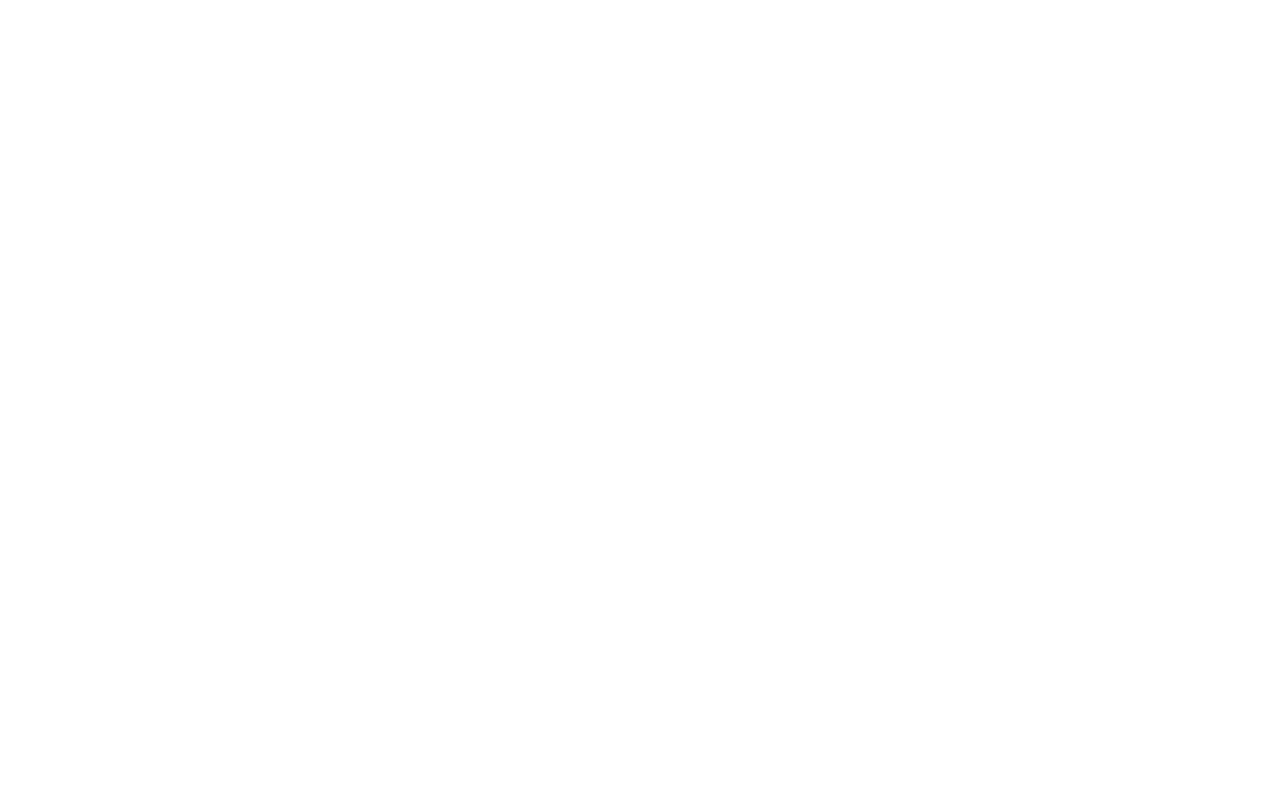
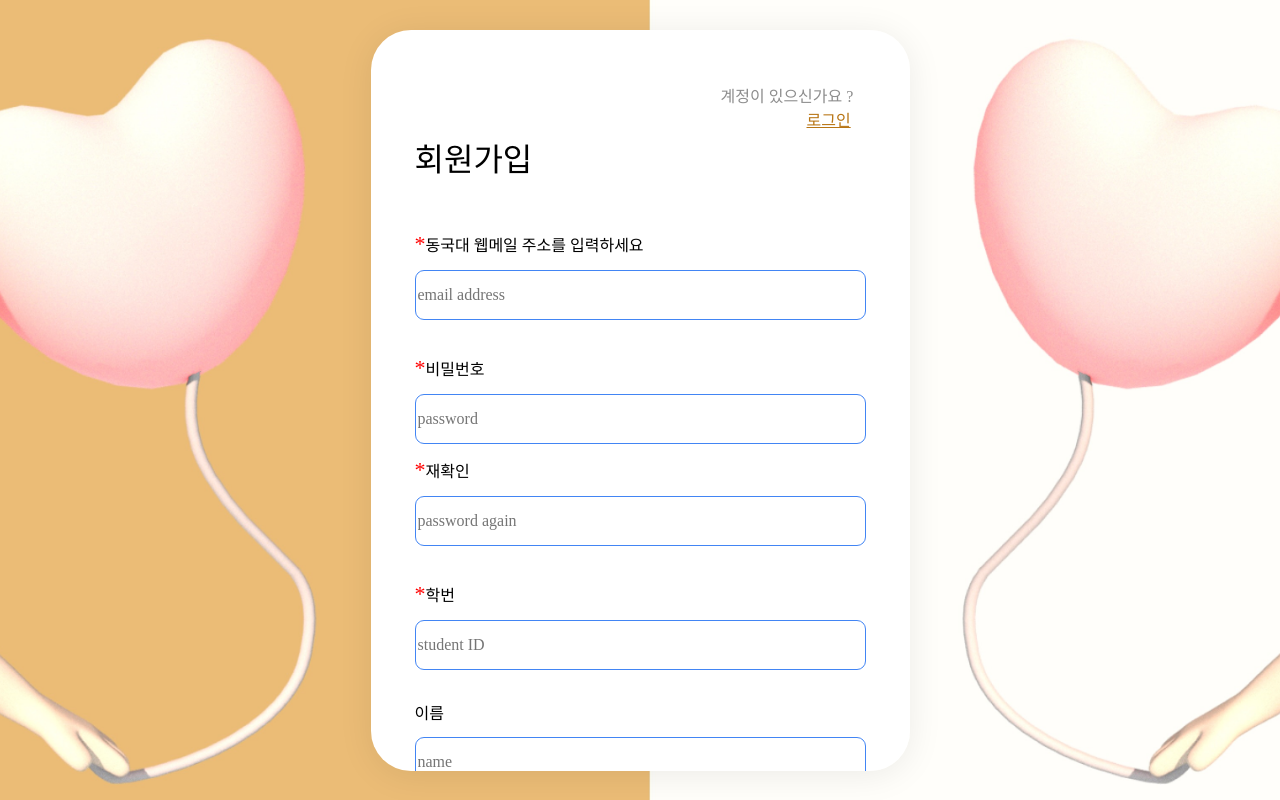
Before and after one commit to gsandoo/2023-1-OSSP2-4ofUs-4, a Vue app in the folder FRONTEND/cokkirri/: page /#/SignUp in a window 1280 px wide. Before the commit this address had no page. Built offline with nearby package versions, Linux system fonts and the light colour scheme.

Commit message:
회원가입 페이지 작성 & 로그인 페이지 수정 & 바탕화면 설정

```diff
--- a/FRONTEND/cokkirri/src/App.vue
+++ b/FRONTEND/cokkirri/src/App.vue
@@ -1,4 +1,25 @@
 <template>
     <!---모든 주소 정보를 RouterView로 가져왔음--->
+    <div>
     <RouterView />
+    </div>
 </template>
+
+<style lang="scss">
+    // 배경 화면 설정
+    body {
+        background: url("./assets/login/background.jpg") no-repeat center center fixed;
+        -webkit-background-size: cover;
+        -moz-background-size: cover;
+        -o-background-size: cover;
+        background-size: cover;
+        display: grid;
+        grid-template-rows: auto;
+        justify-items: center;
+        align-items: center;
+    }
+    body, html {
+        margin: 0;
+        height: 100%;
+    }
+</style>
--- a/FRONTEND/cokkirri/src/routes/Home.vue
+++ b/FRONTEND/cokkirri/src/routes/Home.vue
@@ -1,33 +1,36 @@
 <template>
     <!-- 이곳에 로그인 뼈대 생성. 추후 컴포넌트로 빼내서 활용할 예정.  -->
-    <div class="container background" >
+    <div class="container" >
         <div class="form-frame">
-            <h2 :style="{'padding-top': '113px','margin-left': '44px'}">로그인</h2>
+            <div :style="{'margin-left': '341px'}">
+                <p :style="{'margin-left': '5px','margin-top':'53px','margin-bottom':'0','font-size': '16px','color': '#8D8D8D'}">
+                    아직 회원이 아니라면 ?
+                </p>
+                <router-link to="/SignUp" :style="{'margin-left': '95px','color': '#B87514'}">회원가입</router-link>
+            </div>
+            <h2 :style="{'margin-top': '18px','margin-left': '44px','font-size':'55px'}">로그인</h2>
             <div :style="{'margin-top': '52px'}">
-                <form @submit.prevent="fnLogin">
-                    <p :style="{'margin-left': '44px'}">아이디 또는 이메일 주소를 입력하세요.</p>
+                <p :style="{'margin-left': '44px','font-size': '16px','margin-bottom': '0px'}">아이디 또는 이메일 주소를 입력하세요.</p>
                 <input
-                            class="w3-input"
-                            name="uid"
+                    name="user id"
                     placeholder="email address"
-                            :style="{'margin-top': '13px',width: '451px', height: '50px', 'margin-left': '44px',background: '#FFFFFF',border: '1px solid #4285F4','border-radius': '9px'}"
-                            v-model="user_id">
-                    <p :style="{'margin-top': '69px','margin-left': '44px'}">비밀번호를 입력하세요</p>
+                    :style="bigInputStyle"
+                    @keydown.enter="submitForm"
+                    v-model="userId">
+                <p :style="{'margin-top': '69px','margin-left': '44px','font-size': '16px','margin-bottom': '0px'}">비밀번호를 입력하세요</p>
                 <input
+                    type="password"
                     name="password"
-                        class="w3-input"
                     placeholder="password"
-                        :style="{'margin-top': '13px',width: '451px', height: '50px', 'margin-left': '44px',background: '#FFFFFF',border: '1px solid #4285F4','border-radius': '9px'}"
-                        v-model="user_pw" type="password">
-                    <p>
+                    :style="[bigInputStyle,{'margin-bottom': '8px'}]"
+                    @keydown.enter="submitForm"
+                    v-model="userPassword">
+                <router-link @click="alertMassage" to="/" :style="{'margin-left': '416px','color': '#AD3113','font-size': '13px'}">비밀번호 찾기</router-link>
                 <button
-                            type="submit"
-                            class="w3-button w3-green w3-round"
-                            :style="{'box-shadow': '0px 4px 19px rgba(119, 147, 65, 0.3)','border-radius': '10px',background: '#E48700','margin-top': '80px',width: '451px', height: '54px', 'margin-left': '44px'}">
+                    :style="ButtonStyle"
+                    @click="submitForm">
                     로그인
                 </button>
-                    </p>
-                </form>
             </div>
         </div>
     </div>
@@ -35,23 +38,47 @@
 
 <script>
 export default {
-    // 아직 로그인 추가 구현 필요함
+    // 아직 로그인 추가 구현 필요함. 메소드 및 데이터 수정중
     data() {
         return {
-            user_id: '',
-            user_pw: '',
-    }},
+            userId: '',
+            userPassword: '',
+            // 스타일 객체
+            bigInputStyle: {
+                'margin-top': '13px',
+                width: '451px',
+                height: '50px',
+                'margin-left': '44px',
+                background: '#FFFFFF',
+                border: '1px solid #4285F4',
+                'border-radius': '9px'
+            },
+            ButtonStyle: {
+                'box-shadow': '0px 4px 19px rgba(119, 147, 65, 0.3)',
+                'border-radius': '10px',
+                background: '#E48700',
+                'margin-top': '80px',width: '451px', height: '54px',
+                'margin-left': '44px', 'margin-right': '44px',
+                'border-color': '#E48700',
+                color: '#FFFFFF'
+            }
+        }
+    },
+    // back-end와 연결이 필요함.
     methods: {
-        fnLogin() {
-            if (this.user_id === '') {
+        submitForm() {
+            if (this.userId === '') {
                 alert('ID를 입력하세요.')
-            return
             }
-            if (this.user_pw === '') {
+            else if (this.userPassword === '') {
                 alert('비밀번호를 입력하세요.')
-                return
             }
+            else{
                 alert('로그인 되었습니다.')
+            }
+        },
+        alertMassage(){
+            alert("구현 예정")
         }
     }
 }
@@ -59,20 +86,11 @@
 
 <style lang="scss" scoped>
     @import "../scss/main";
-    // 배경화면. 추후 컴포넌트에서 벗어나서 상위 배경화면으로 옮길 예정.
-    .background{
-        background: url("../assets/login/background.jpg") no-repeat center center fixed;
-        -webkit-background-size: cover;
-        -moz-background-size: cover;
-        -o-background-size: cover;
-        background-size: cover;
-    }
-    // container 위치 조정
+    // container 클래스 위치 조정
     .container{
-        padding-top: 10vh;
         display: flex;
+        align-items: center;
         justify-content: center;
-
     }
     // form 틀 만들기
     .form-frame {
--- /dev/null
+++ b/FRONTEND/cokkirri/src/routes/SignUpPage.vue
@@ -0,0 +1,216 @@
+<template>
+    <!-- 이곳에 회원가입 뼈대 생성. 추후 컴포넌트로 빼내서 활용할 예정.  -->
+    <div class="container" >
+        <div class="form-frame">
+            <div :style="{'margin-left': '341px'}">
+                <p :style="{'margin-left': '9px','margin-top':'53px','margin-bottom':'0','font-size': '16px','color': '#8D8D8D'}">
+                    계정이 있으신가요 ?
+                </p>
+                <router-link to="/" :style="{'margin-left': '95px','color': '#B87514'}">로그인</router-link>
+            </div>
+            <h2 :style="{'padding-top': '10px','margin-left': '44px'}">회원가입</h2>
+            <p :style="{'margin-top': '52px','margin-left': '44px','margin-bottom': '0px'}"><span :style="{'font-size':'22px',color:'red'}">*</span>동국대 웹메일 주소를 입력하세요</p>
+            <input
+                name="emailAddress"
+                placeholder="email address"
+                :style="bigInputStyle"
+                @keydown.enter="returnEmailValidationResults"
+                @change="returnEmailValidationResults"
+                v-model="member.userEmailAddress">
+            <p
+                v-if="formControl.isGoodEmail"
+                :style="{'margin-left':'44px','color':'royalblue'}">
+                동국대 웹메일 주소가 확인 되었습니다.</p>
+            <p
+                v-if="formControl.isErrorEmail"
+                :style="{'margin-left':'44px','color':'red'}">
+                동국대 웹메일만 가능합니다. 잘못된 입력입니다.</p>
+            <p :style="{'margin-top': '35px','margin-left': '44px','margin-bottom': '0px'}"><span :style="{'font-size':'22px',color:'red'}">*</span>비밀번호</p>
+            <input
+                type="password"
+                name="password"
+                placeholder="password"
+                :style="bigInputStyle"
+                @keydown.enter="returnPasswordAgainValidationResult"
+                @change="returnPasswordAgainValidationResult"
+                v-model="member.userPassword" >
+            <p :style="queryStyle"><span :style="{'font-size':'22px',color:'red'}">*</span>재확인</p>
+            <input
+                type="password"
+                placeholder="password again"
+                :style="bigInputStyle"
+                @keydown.enter="returnPasswordAgainValidationResult"
+                @change="returnPasswordAgainValidationResult(), turnOnPasswordAgainValidation()"
+                v-model="member.userPasswordAgain">
+            <div v-if="formControl.onPasswordAgainValidation">
+                <p
+                v-if="formControl.isGoodPasswordAgain"
+                :style="{'margin-left':'44px','color':'royalblue'}">
+                확인되었습니다.</p>
+                <p
+                v-if="formControl.isErrorPasswordAgain"
+                :style="{'margin-left':'44px','color':'red'}">
+                비밀번호가 일치하지 않습니다.</p>
+            </div>
+            <p :style="[queryStyle,{'margin-top':'35px'}]"><span :style="{'font-size':'22px',color:'red'}">*</span>학번</p>
+            <input
+                placeholder="student ID"
+                :style="[bigInputStyle,{'margin-bottom':'17px'}]"
+                v-model="member.userStudentId">
+            <p :style="queryStyle">이름</p>
+            <input
+                placeholder="name"
+                :style="bigInputStyle"
+                v-model="member.userName">
+            <p :style="queryStyle">닉네임</p>
+            <input
+                placeholder="nickname"
+                :style="bigInputStyle"
+                v-model="member.userNickname">
+            <p :style="queryStyle">학과</p>
+            <input
+                placeholder="소속"
+                :style="bigInputStyle"
+                v-model="member.userDepartment">
+            <p :style="queryStyle">성별</p>
+            <input
+                type="radio"
+                id="male"
+                :style="{'margin-top': '13px','margin-left': '44px'}"
+                value="male" v-model="member.userSex">
+                <label for="male">남자</label>
+            <input
+                type="radio"
+                id="female"
+                :style="{'margin-left': '10px'}"
+                value="female" v-model="member.userSex">
+                <label for="female">여자</label>
+            <p :style="queryStyle">나이</p>
+            <input
+                placeholder="age"
+                :style="bigInputStyle"
+                v-model="member.userAge">
+            <button
+                @click= "submitForm"
+                :style="ButtonStyle">
+                확인
+            </button>
+        </div>
+    </div>
+</template>
+
+<script>
+export default {
+    // back-end의 API와 연결 필요함
+    data() {
+        return {
+            // 회원가입 유저의 입력 폼
+            member: {
+                userEmailAddress: '',
+                userPassword: '',
+                userPasswordAgain: '',
+                userStudentId: '',
+                userName: '',
+                userNickname: '',
+                userDepartment: '',
+                userSex: '',
+                userAge: ''
+            },
+            // 유효성 상태 표시
+            formControl:    {
+                // email 유효성
+                isGoodEmail: false,
+                isErrorEmail: false,
+                // passwordAgain
+                isGoodPasswordAgain: false,
+                isErrorPasswordAgain: false,
+                onPasswordAgainValidation: false
+            },
+            // 스타일 객체
+            bigInputStyle: {
+                'margin-top': '13px',
+                width: '451px',
+                height: '50px',
+                'margin-left': '44px',
+                background: '#FFFFFF',
+                border: '1px solid #4285F4',
+                'border-radius': '9px'
+            },
+            ButtonStyle: {
+                'box-shadow': '0px 4px 19px rgba(119, 147, 65, 0.3)',
+                'border-radius': '10px',
+                background: '#E48700',
+                'margin-top': '32px',width: '451px', height: '54px',
+                'margin-left': '44px', 'margin-right': '44px',
+                'margin-bottom': '78px',
+                'border-color': '#E48700',
+                color: '#FFFFFF'
+            },
+            queryStyle: {
+                'margin-top': '13px',
+                'margin-left': '44px',
+                'margin-bottom': '0px'
+            }
+    }},
+    methods: {
+        // 이메일 유효성 판단
+        returnEmailValidationResults(){
+            if(this.member.userEmailAddress.endsWith('@dongguck.edu') | this.member.userEmailAddress.endsWith('@dgu.ac.kr')){
+                this.formControl.isGoodEmail = true
+                this.formControl.isErrorEmail = false
+            }
+            else{
+                this.formControl.isGoodEmail = false
+                this.formControl.isErrorEmail = true
+            }
+        },
+        // password again 유효성 판단
+        returnPasswordAgainValidationResult(){
+            if(this.member.userPassword === this.member.userPasswordAgain){
+                this.formControl.isGoodPasswordAgain = true
+                this.formControl.isErrorPasswordAgain = false
+            }
+            else{
+                this.formControl.isGoodPasswordAgain = false
+                this.formControl.isErrorPasswordAgain = true
+            }
+        },
+        turnOnPasswordAgainValidation(){
+            this.formControl.onPasswordAgainValidation = true
+        },
+        // 작성한 폼 제출하는 부분. back-end의 API와 연결 필요함
+        submitForm(){
+            if(this.formControl.isGoodEmail & !(this.member.userPassword==='') & this.formControl.isGoodPasswordAgain & !(this.member.userStudentId=='')){
+                alert(this.member.userEmailAddress+"(으)로 인증 메일을 보냈습니다.")
+                this.$router.replace('/')
+            }
+            else{
+                alert("잘못된 입력입니다.")
+            }
+        }
+    },
+    watch: {
+
+    }
+}
+</script>
+
+
+<style lang="scss" scoped>
+    @import "../scss/main";
+    // container 클래스 위치 조정
+    .container{
+        display: flex;
+        align-items: center;
+        justify-content: center;
+    }
+    // form 틀 만들기
+    .form-frame {
+        width: 539px;
+        height: 741px;
+        background: #FFFFFF;
+        box-shadow: 0px 4px 35px rgba(0, 0, 0, 0.08);
+        border-radius: 40px;
+        overflow-y: scroll;
+    }
+</style>
--- a/FRONTEND/cokkirri/src/routes/index.js
+++ b/FRONTEND/cokkirri/src/routes/index.js
@@ -1,6 +1,7 @@
 import { createRouter, createWebHashHistory } from 'vue-router'
 // 연결된 페이지들
 import Home from './Home.vue'
+import SignUpPage from './SignUpPage.vue'
 
 export default createRouter({
     // Hash 모드로 설정
@@ -10,6 +11,10 @@
         {
             path: '',
             component: Home
+        },
+        {
+            path: '/SignUp',
+            component: SignUpPage
         }
     ]
 })
```
Lines whose indentation alone changed are shown as unchanged.
